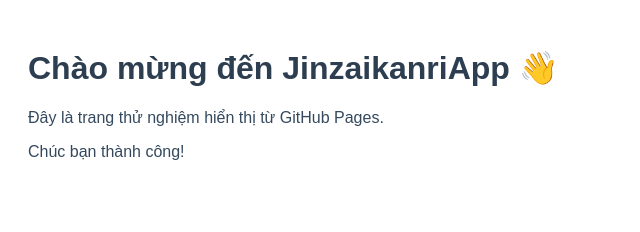
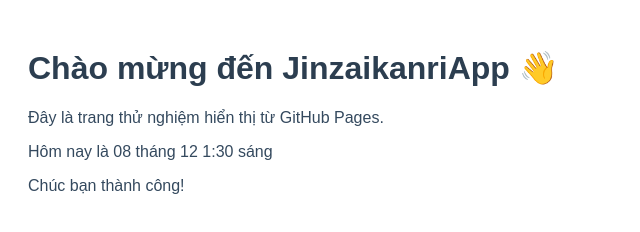
Before and after one commit to jinzaiwinwin-hai/jinzaikanriapp, a plain HTML site: page index.html in a window 1280 px wide. Shown: the whole page, without its empty margins (0-640 px from the left). Drawn offline with Linux system fonts and the light colour scheme.

Commit message:
Update index.html

```diff
--- a/index.html
+++ b/index.html
@@ -2,7 +2,7 @@
 <html lang="en">
 <head>
   <meta charset="UTF-8">
-  <title>JinzaikanriApp - Trang thử nghiệm</title>
+  <title>Hasegawa kokusaijinzai - Trang thử nghiệm</title>
   <style>
     body { font-family: Arial, sans-serif; padding: 20px; }
     h1 { color: #2c3e50; }
@@ -12,6 +12,7 @@
 <body>
   <h1>Chào mừng đến JinzaikanriApp 👋</h1>
   <p>Đây là trang thử nghiệm hiển thị từ GitHub Pages.</p>
+  <p>Hôm nay là 08 tháng 12 1:30 sáng </p>
   <p>Chúc bạn thành công!</p>
 </body>
 </html>
```
